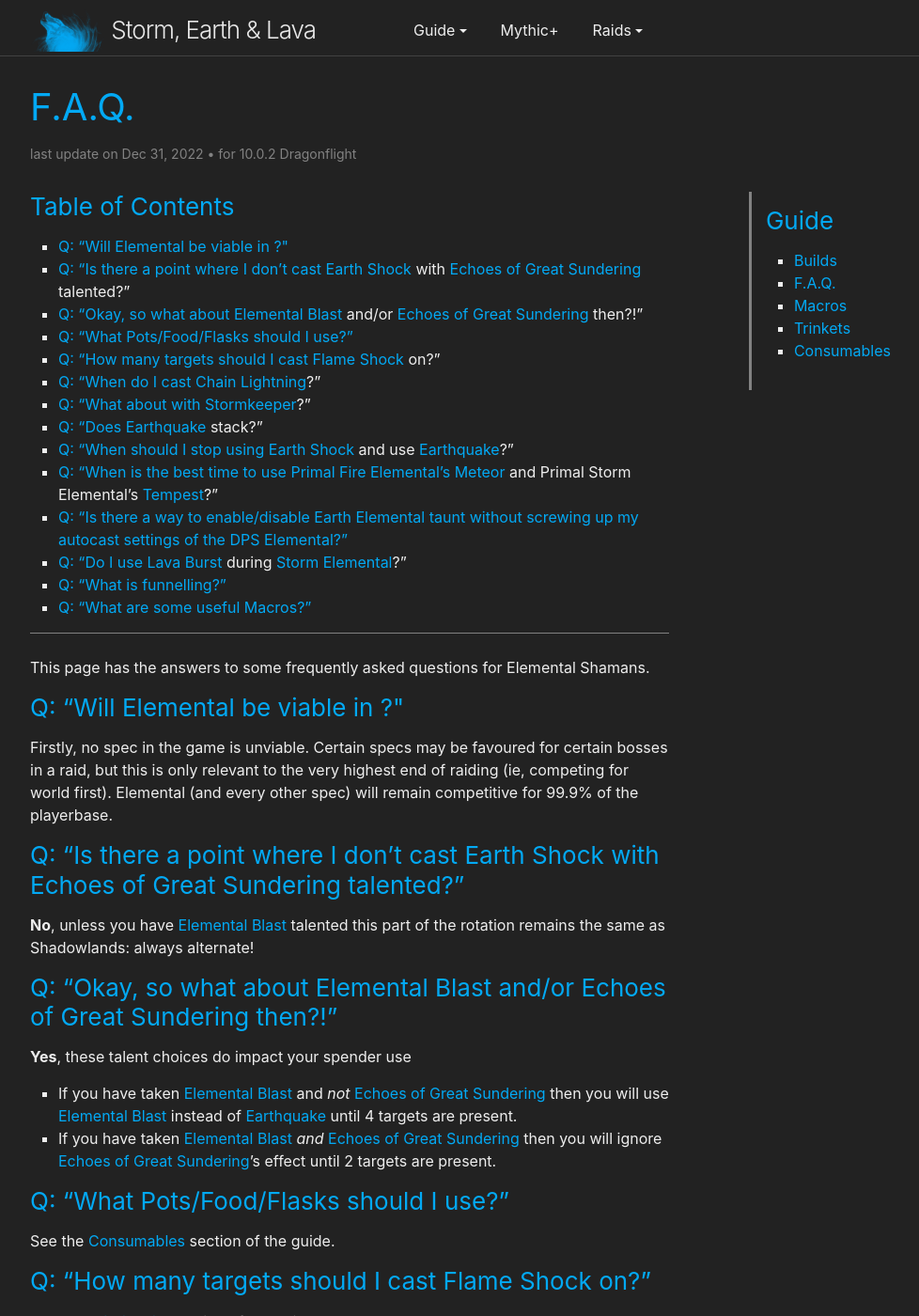
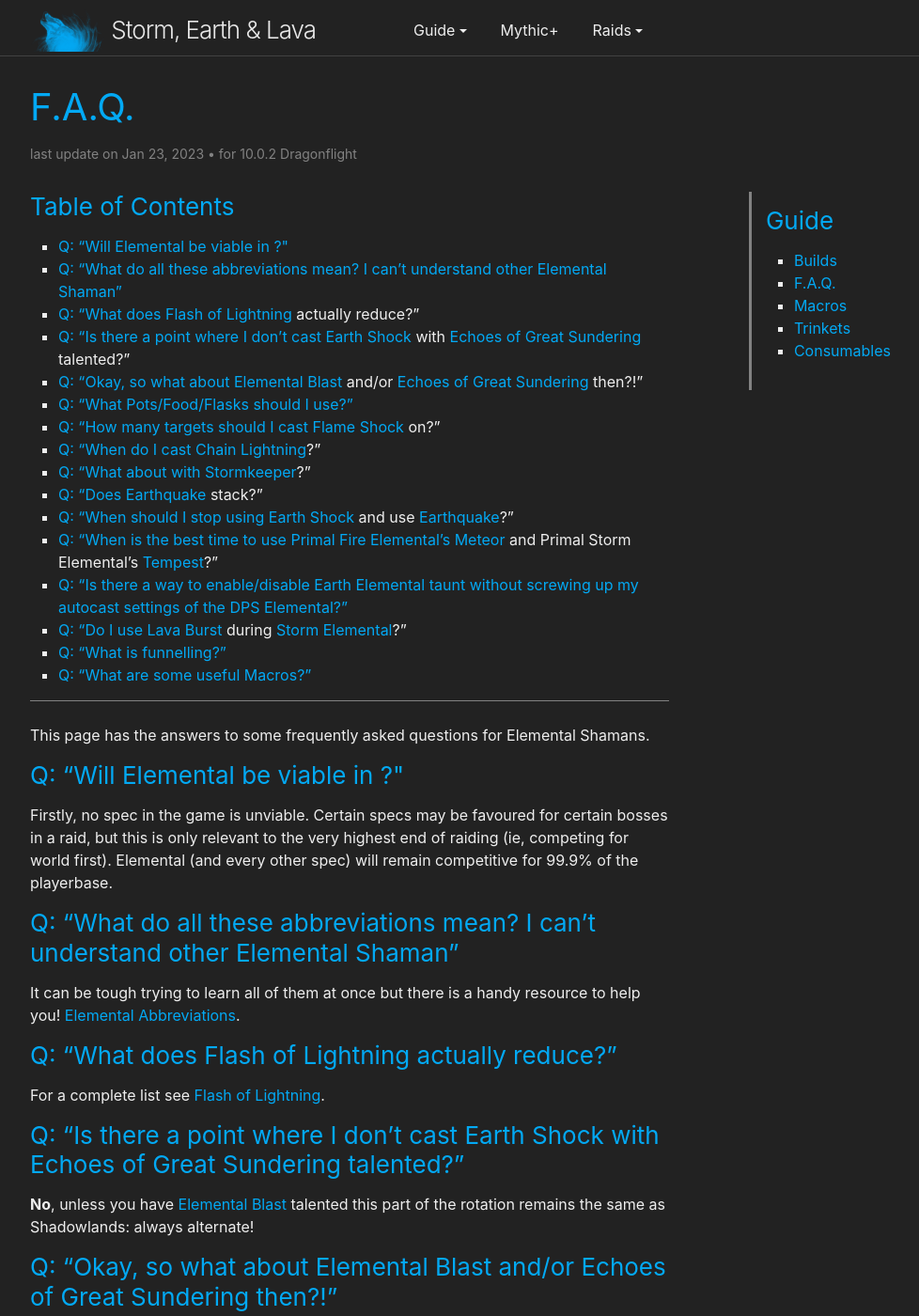
Before and after one commit to stormearthandlava/stormearthandlava.github.io, a Jekyll site: the page built from guide/general/faq.md, in a window 1280 px wide and 1400 px high. Shown: the whole window at 94% size, without its empty margins (268-1246 px from the left). Built offline with Jekyll 4.4.1, drawn with Linux system fonts in a browser that asks for light colours; a script that is not in the unit is left out.

Commit message:
Update faq.md

```diff
--- a/guide/general/faq.md
+++ b/guide/general/faq.md
@@ -1,7 +1,7 @@
 ---
 layout: page
 title: F.A.Q.
-last_update: 31/12/2022
+last_update: 23/01/2023
 game_version: 10.0.2 Dragonflight
 toc: true
 ---
@@ -10,6 +10,12 @@
 
 ### Q: "Will Elemental be viable in <Expansion name> <game version>?"
 Firstly, no spec in the game is unviable. Certain specs may be favoured for certain bosses in a raid, but this is only relevant to the very highest end of raiding (ie, competing for world first). Elemental (and every other spec) will remain competitive for 99.9% of the playerbase.
+
+### Q: "What do all these abbreviations mean? I can't understand other Elemental Shaman"
+It can be tough trying to learn all of them at once but there is a handy resource to help you! [Elemental Abbreviations]({{ site.baseurl }}{% link blog/_posts/2023-01-23-ele101.md %}).
+
+### Q: "What does {{ site.data.talent.fol }} actually reduce?"
+For a complete list see [Flash of Lightning]({{ site.baseurl }}{%link blog/_posts/2023-01-23-fol.md %}).
 
 ### Q: "Is there a point where I don't cast {{site.data.spell.es}} with {{site.data.talent.eogs}} talented?"
 **No**, unless you have {{ site.data.talent.eb }} talented this part of the rotation remains the same as Shadowlands: always alternate!
```
